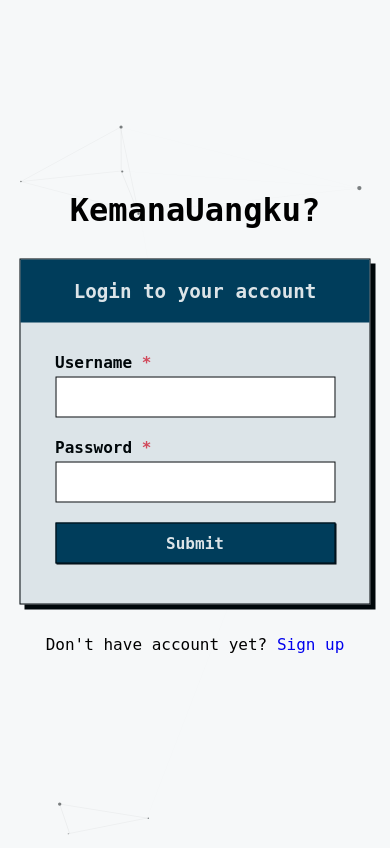
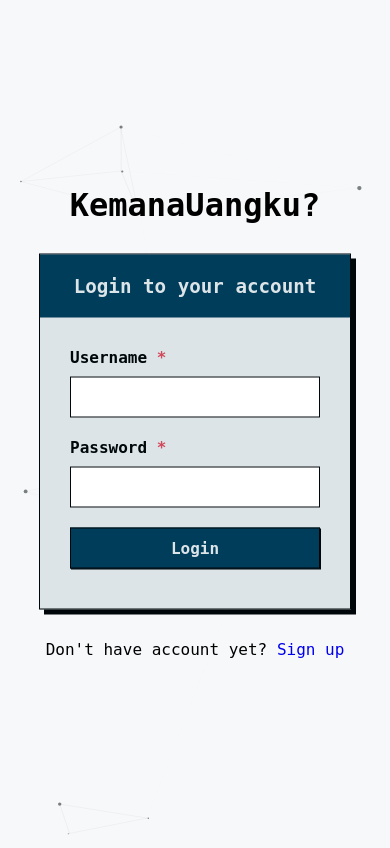
Before and after one commit to eri-purniawan/Money-Tracking-App, a PHP site: page /login/index.php in a window 390 px wide. Run offline with PHP 8.4, Linux system fonts and the light colour scheme; some web fonts are replaced.

Commit message:
change some style

```diff
--- a/login/index.php
+++ b/login/index.php
@@ -7,7 +7,7 @@
   <link href='https://unpkg.com/boxicons@2.1.4/css/boxicons.min.css' rel='stylesheet'>
   <link href="https://fonts.googleapis.com/css2?family=Victor+Mono:wght@400;600;700&display=swap" rel="stylesheet">
   <link rel="stylesheet" href="style.css">
-  <title>Login Page</title>
+  <title>Login</title>
 </head>
 
 <body>
@@ -29,7 +29,7 @@
             <label for="password">Password</label>
             <input type="password" name="password" id="password">
           </div>
-          <button type="submit" name="submit">Submit</button>
+          <button type="submit" name="submit">Login</button>
         </div>
       </form>
 
--- a/login/style.css
+++ b/login/style.css
@@ -2,7 +2,6 @@
 
 body {
   background-color: var(--white-bg);
-  overflow: hidden;
 }
 
 .container-outer {
@@ -22,7 +21,7 @@ body {
   flex-direction: column;
   background-color: var(--white);
   align-items: center;
-  width: 400px;
+  width: 450px;
   padding: 0 0 40px 0;
   border: 1px solid var(--black);
   box-shadow: var(--shadow);
@@ -45,16 +44,17 @@ body {
   display: flex;
   flex-direction: column;
   gap: 20px;
+  width: fit-content;
 }
 
 .container .form-container .form-list {
+  width: 350px;
   display: flex;
   flex-direction: column;
-  gap: 5px;
+  gap: 10px;
 }
 
 .container .form-container .form-list input {
-  width: 330px;
   padding: 10px;
   border: 1px solid var(--black);
   font-size: 1rem;
@@ -86,9 +86,9 @@ body {
 }
 
 .particle {
-  position: absolute;
-  width: 100%;
-  height: 100%;
+  position: fixed;
+  width: 100vw;
+  height: 100vh;
   z-index: -1;
 }
 
@@ -98,15 +98,16 @@ body {
 
 @media (max-width: 576px) {
   .container-outer {
-    width: 90%;
+    width: 80%;
     margin: auto;
   }
 
   .container {
+    height: 70% !important;
     width: 100%;
   }
 
-  .container .form-container .form-list input {
-    width: 280px;
+  .container .form-container .form-list {
+    width: 250px;
   }
 }
```
